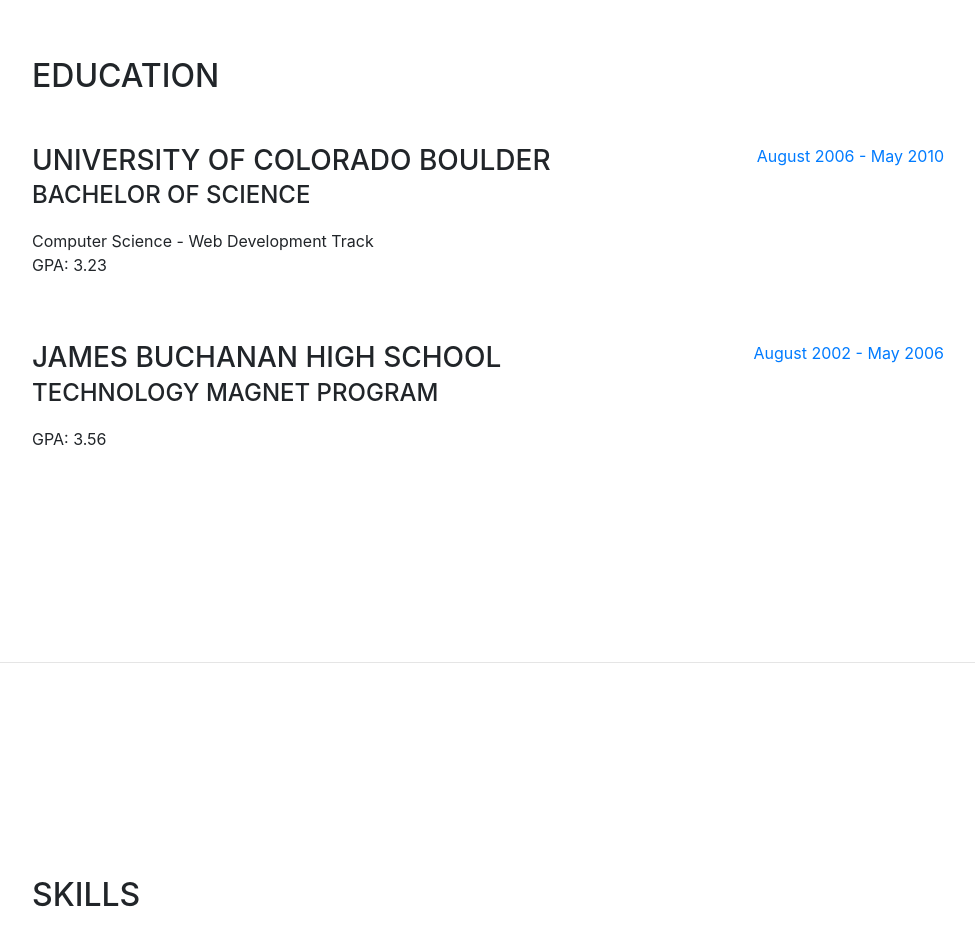
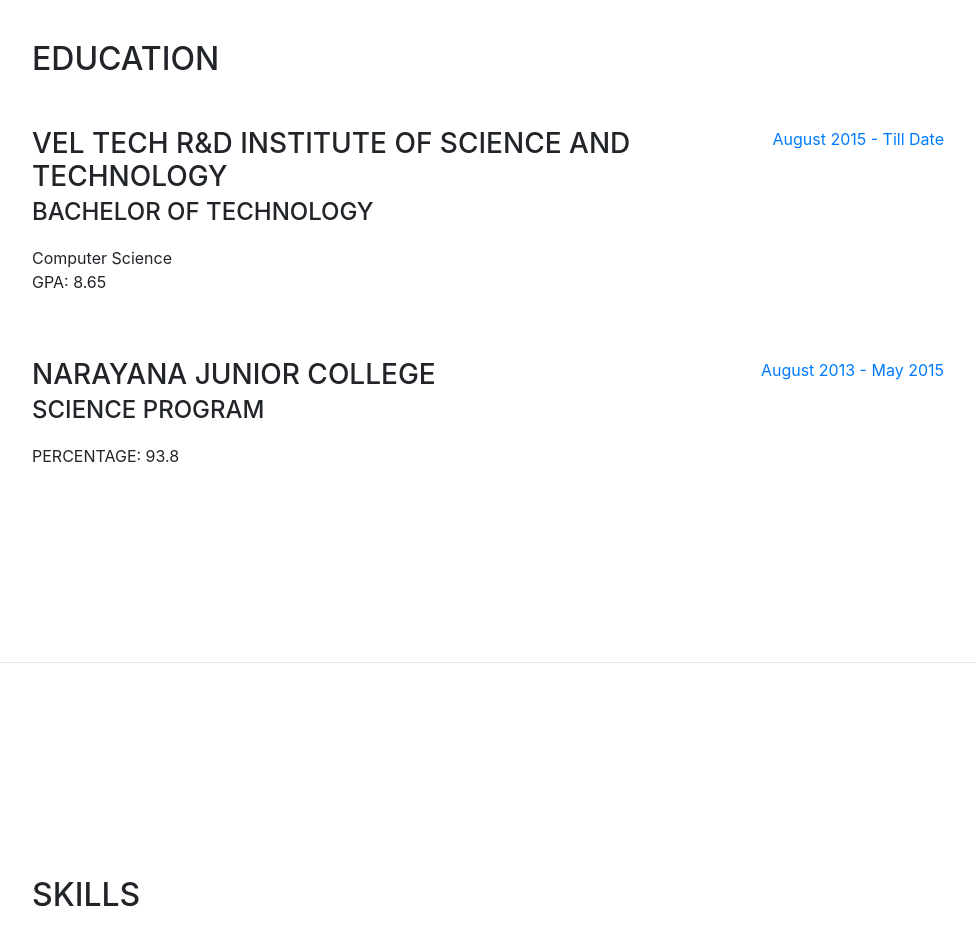
Before and after one commit to Rusheelraj/rusheelraj.github.io, a website with bundled scripts: page index.html in a window 1280 px wide. Shown: the part 1740-2667 px from the top of the page, without its empty margins (288-1263 px from the left). Built offline with nearby package versions, Linux system fonts and the light colour scheme; a web font is replaced by a local one.

Commit message:
Update index.html

```diff
--- a/index.html
+++ b/index.html
@@ -129,24 +129,24 @@
 
         <div class="resume-item d-flex flex-column flex-md-row justify-content-between mb-5">
           <div class="resume-content">
-            <h3 class="mb-0">University of Colorado Boulder</h3>
-            <div class="subheading mb-3">Bachelor of Science</div>
-            <div>Computer Science - Web Development Track</div>
-            <p>GPA: 3.23</p>
+            <h3 class="mb-0">Vel Tech R&D Institute of Science and Technology </h3>
+            <div class="subheading mb-3">Bachelor of Technology</div>
+            <div>Computer Science</div>
+            <p>GPA: 8.65</p>
           </div>
           <div class="resume-date text-md-right">
-            <span class="text-primary">August 2006 - May 2010</span>
+            <span class="text-primary">August 2015 - Till Date </span>
           </div>
         </div>
 
         <div class="resume-item d-flex flex-column flex-md-row justify-content-between">
           <div class="resume-content">
-            <h3 class="mb-0">James Buchanan High School</h3>
-            <div class="subheading mb-3">Technology Magnet Program</div>
-            <p>GPA: 3.56</p>
+            <h3 class="mb-0">Narayana Junior College</h3>
+            <div class="subheading mb-3">Science Program</div>
+            <p>PERCENTAGE: 93.8</p>
           </div>
           <div class="resume-date text-md-right">
-            <span class="text-primary">August 2002 - May 2006</span>
+            <span class="text-primary">August 2013 - May 2015</span>
           </div>
         </div>
 
```
